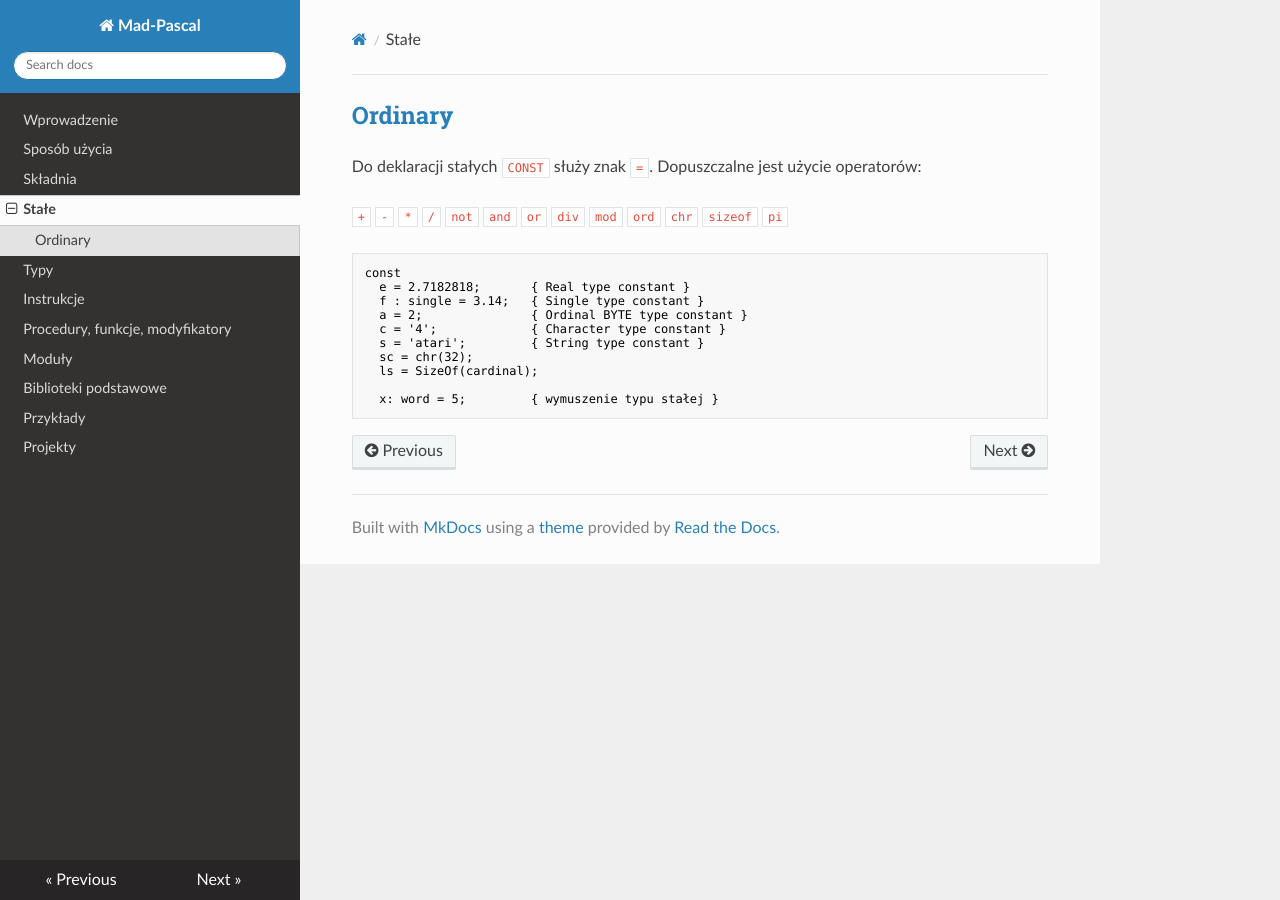
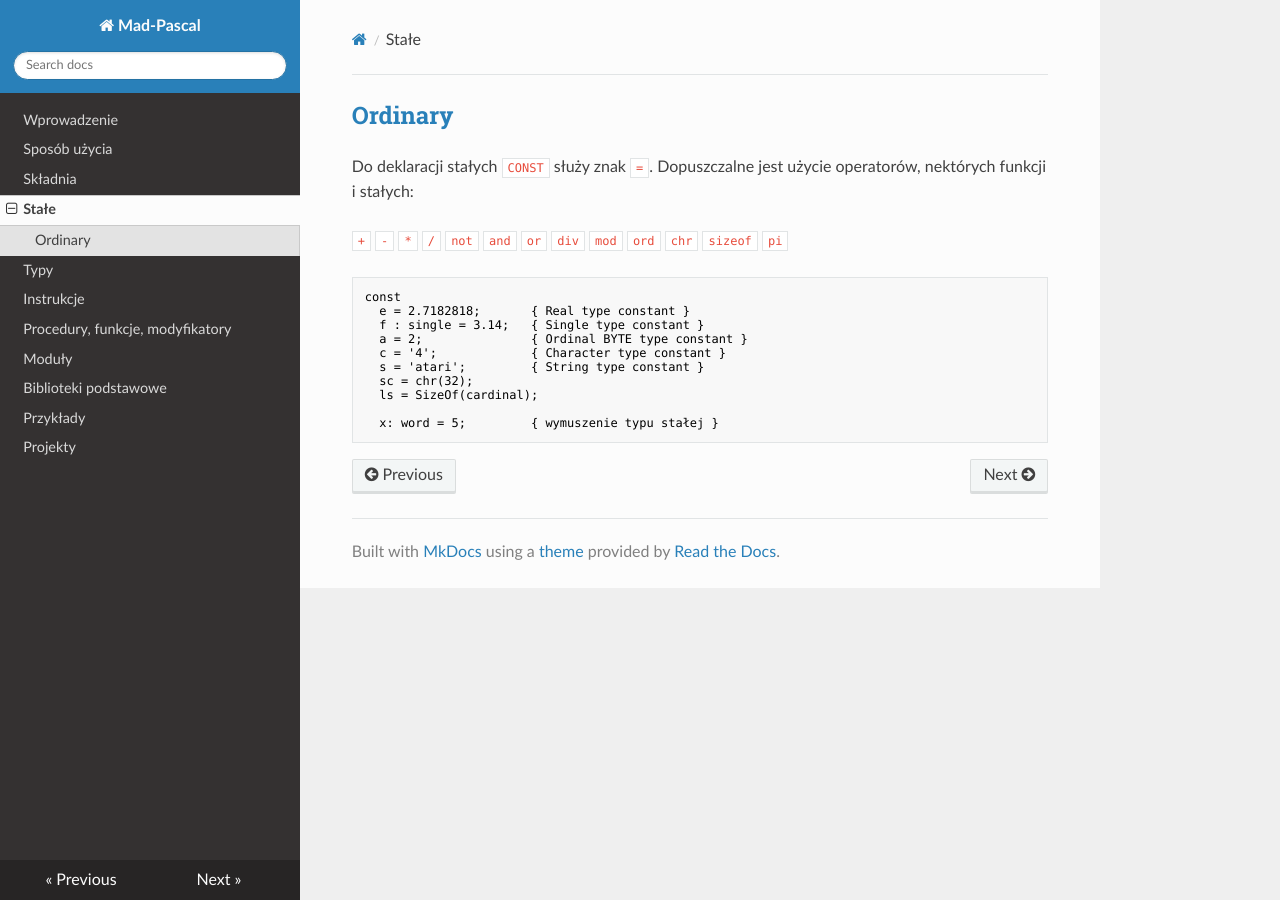
Before and after one commit to zbyti/mad-pascal-mkdocs, an MkDocs documentation site: the page built from docs/stale.md, in a window 1280 px wide. Built offline with MkDocs 1.6.1, drawn with Linux system fonts in a browser that asks for light colours; nearby versions of some CDN libraries.

Commit message:
redakcja

```diff
--- a/docs/stale.md
+++ b/docs/stale.md
@@ -2,7 +2,7 @@
 
 ## [Ordinary](https://www.freepascal.org/docs-html/ref/refse9.html)
 
-Do deklaracji stałych `CONST` służy znak `=`. Dopuszczalne jest użycie operatorów:
+Do deklaracji stałych `CONST` służy znak `=`. Dopuszczalne jest użycie operatorów, nektórych funkcji i stałych:
 
 `+` `-` `*` `/` `not` `and` `or` `div` `mod` `ord` `chr` `sizeof` `pi`
 
```
